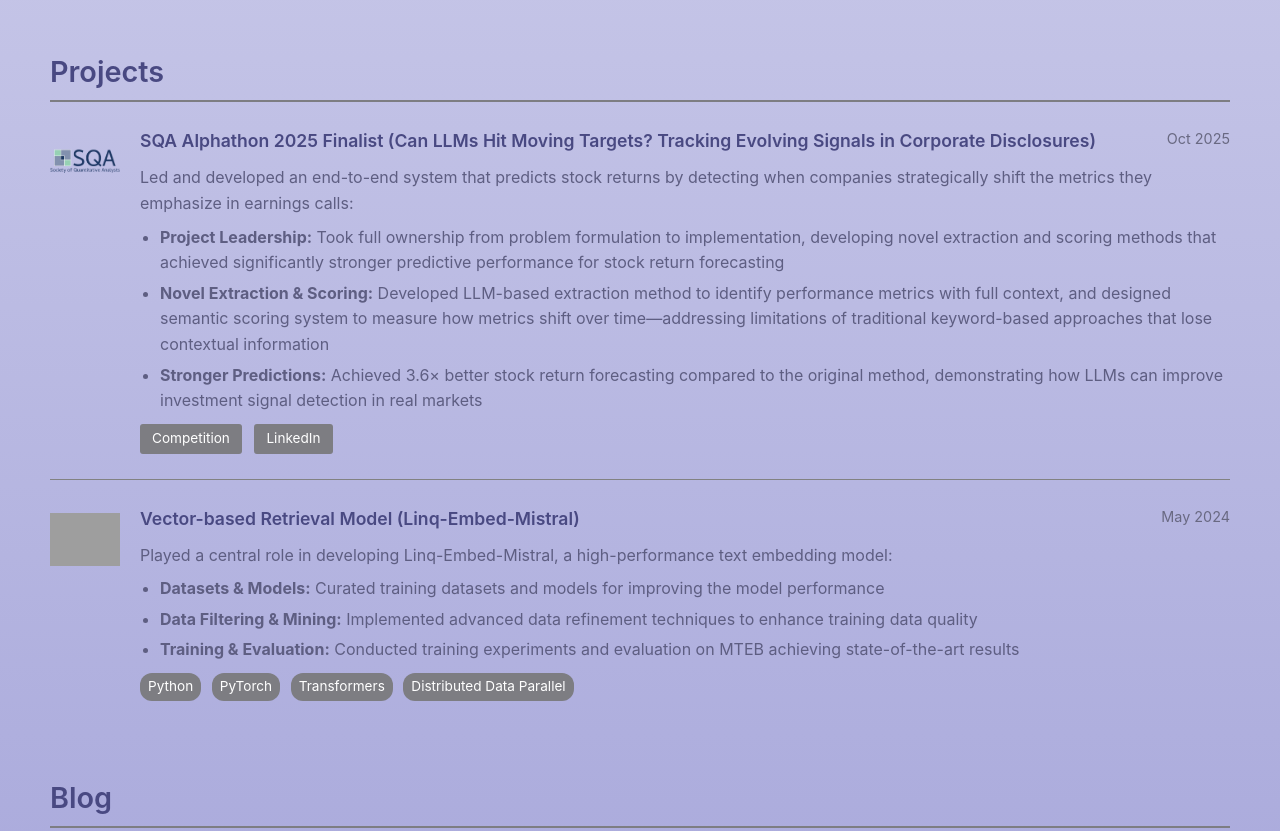
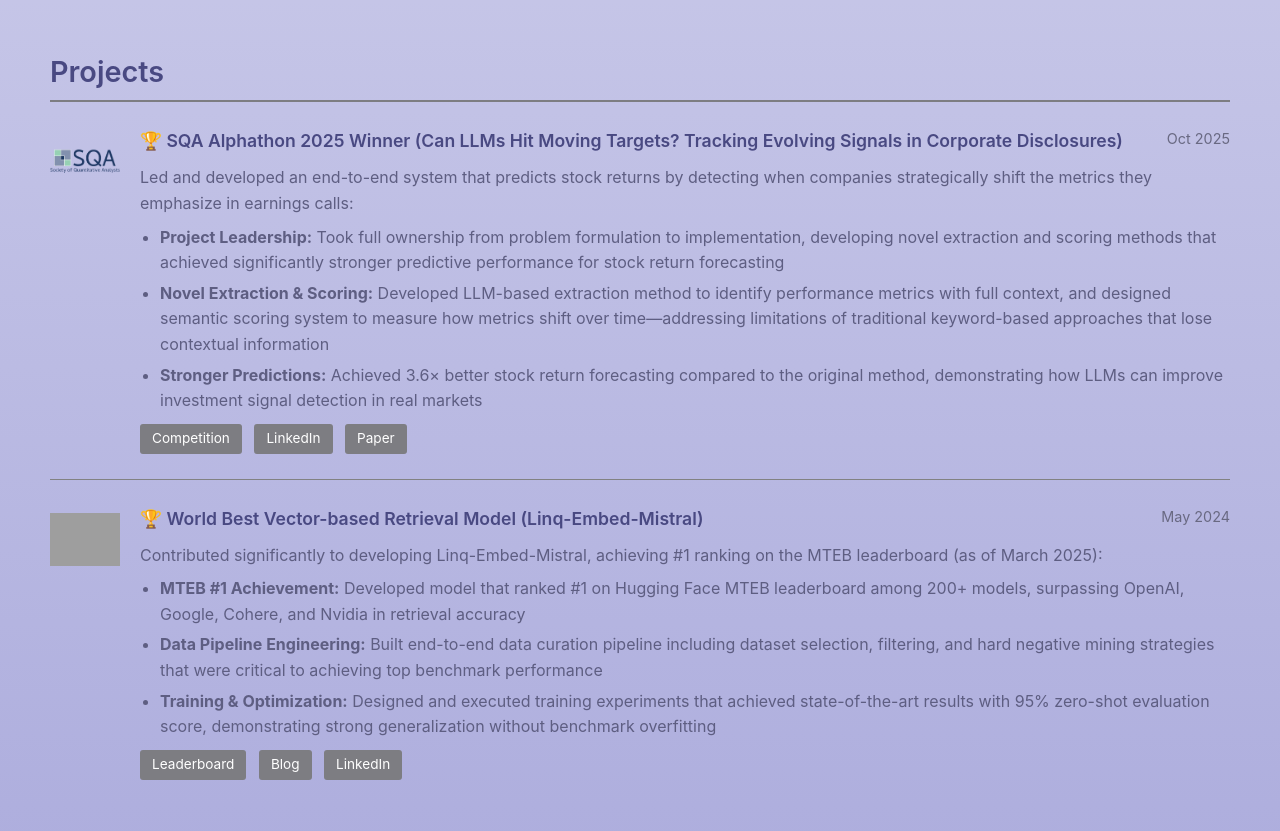
Before and after one commit to JiH00nKw0n/ji00nkw0n.github.io, a plain HTML site: page index.html in a window 1280 px wide. Shown: the part 1720-2551 px from the top of the page. Drawn offline with Linux system fonts and the light colour scheme; grey boxes are pictures that could not be loaded.

Commit message:
update project - alphathon, embedding

```diff
--- a/index.html
+++ b/index.html
@@ -421,7 +421,6 @@
                 <div class="publication-links">
                     <a href="https://arxiv.org/abs/2412.03223">Paper</a>
                     <a href="https://huggingface.co/Linq-AI-Research/Linq-Embed-Mistral">Model</a>
-                    <a href="https://linqalpha.com/blog/linq-embed-mistral">Blog</a>
                 </div>
             </div>
         </section>
@@ -474,7 +473,7 @@
             <div class="project-item">
                 <img src="assets/sqa.avif" alt="SQA Alphathon 2025" class="project-logo">
                 <div class="item-header">
-                    <div class="item-title">SQA Alphathon 2025 Finalist (Can LLMs Hit Moving Targets? Tracking Evolving Signals in Corporate Disclosures)</div>
+                    <div class="item-title">🏆 SQA Alphathon 2025 Winner (Can LLMs Hit Moving Targets? Tracking Evolving Signals in Corporate Disclosures)</div>
                     <div class="item-date">Oct 2025</div>
                 </div>
                 <div class="item-description">
@@ -488,28 +487,28 @@
                 <div class="publication-links">
                     <a href="https://www.alphathon.org/winners/">Competition</a>
                     <a href="https://www.linkedin.com/posts/society-of-quantitative-analysts_alphathon-alphathon2025-hackathon-activity-7380037662151319552-tESD?utm_source=share&utm_medium=member_desktop&rcm=ACoAADvYwy8B2B-Te9RxithhN1mpwqEiCljaC_4">LinkedIn</a>
+                    <a href="https://arxiv.org/abs/2510.03195">Paper</a>
                 </div>
             </div>
 
             <div class="project-item">
                 <img src="https://framerusercontent.com/images/hR0zBf3gaEChVdowK2MBsfMrwHc.png?scale-down-to=2048&lossless=1" alt="LinqAlpha Project" class="project-logo">
                 <div class="item-header">
-                    <div class="item-title">Vector-based Retrieval Model (Linq-Embed-Mistral)</div>
+                    <div class="item-title">🏆 World Best Vector-based Retrieval Model (Linq-Embed-Mistral)</div>
                     <div class="item-date">May 2024</div>
                 </div>
                 <div class="item-description">
-                    Played a central role in developing Linq-Embed-Mistral, a high-performance text embedding model:
+                    Contributed significantly to developing Linq-Embed-Mistral, achieving #1 ranking on the MTEB leaderboard (as of March 2025):
                     <ul>
-                        <li><strong>Datasets & Models:</strong> Curated training datasets and models for improving the model performance</li>
-                        <li><strong>Data Filtering & Mining:</strong> Implemented advanced data refinement techniques to enhance training data quality</li>
-                        <li><strong>Training & Evaluation:</strong> Conducted training experiments and evaluation on MTEB achieving state-of-the-art results</li>
+                        <li><strong>MTEB #1 Achievement:</strong> Developed model that ranked #1 on Hugging Face MTEB leaderboard among 200+ models, surpassing OpenAI, Google, Cohere, and Nvidia in retrieval accuracy</li>
+                        <li><strong>Data Pipeline Engineering:</strong> Built end-to-end data curation pipeline including dataset selection, filtering, and hard negative mining strategies that were critical to achieving top benchmark performance</li>
+                        <li><strong>Training & Optimization:</strong> Designed and executed training experiments that achieved state-of-the-art results with 95% zero-shot evaluation score, demonstrating strong generalization without benchmark overfitting</li>
                     </ul>
                 </div>
-                <div class="project-tech">
-                    <span class="tech-tag">Python</span>
-                    <span class="tech-tag">PyTorch</span>
-                    <span class="tech-tag">Transformers</span>
-                    <span class="tech-tag">Distributed Data Parallel</span>
+                <div class="publication-links">
+                    <a href="https://huggingface.co/spaces/mteb/leaderboard">Leaderboard</a>
+                    <a href="https://linqalpha.com/blog/linq-embed-mistral">Blog</a>
+                    <a href="https://www.linkedin.com/posts/chanyeolchoi_weve-just-updated-the-mteb-embeddings-activity-7300563744697290752-bVjV?utm_source=share&utm_medium=member_desktop&rcm=ACoAADvYwy8B2B-Te9RxithhN1mpwqEiCljaC_4">LinkedIn</a>
                 </div>
             </div>
         </section>
```
Also changed, not shown: 1 other file.
